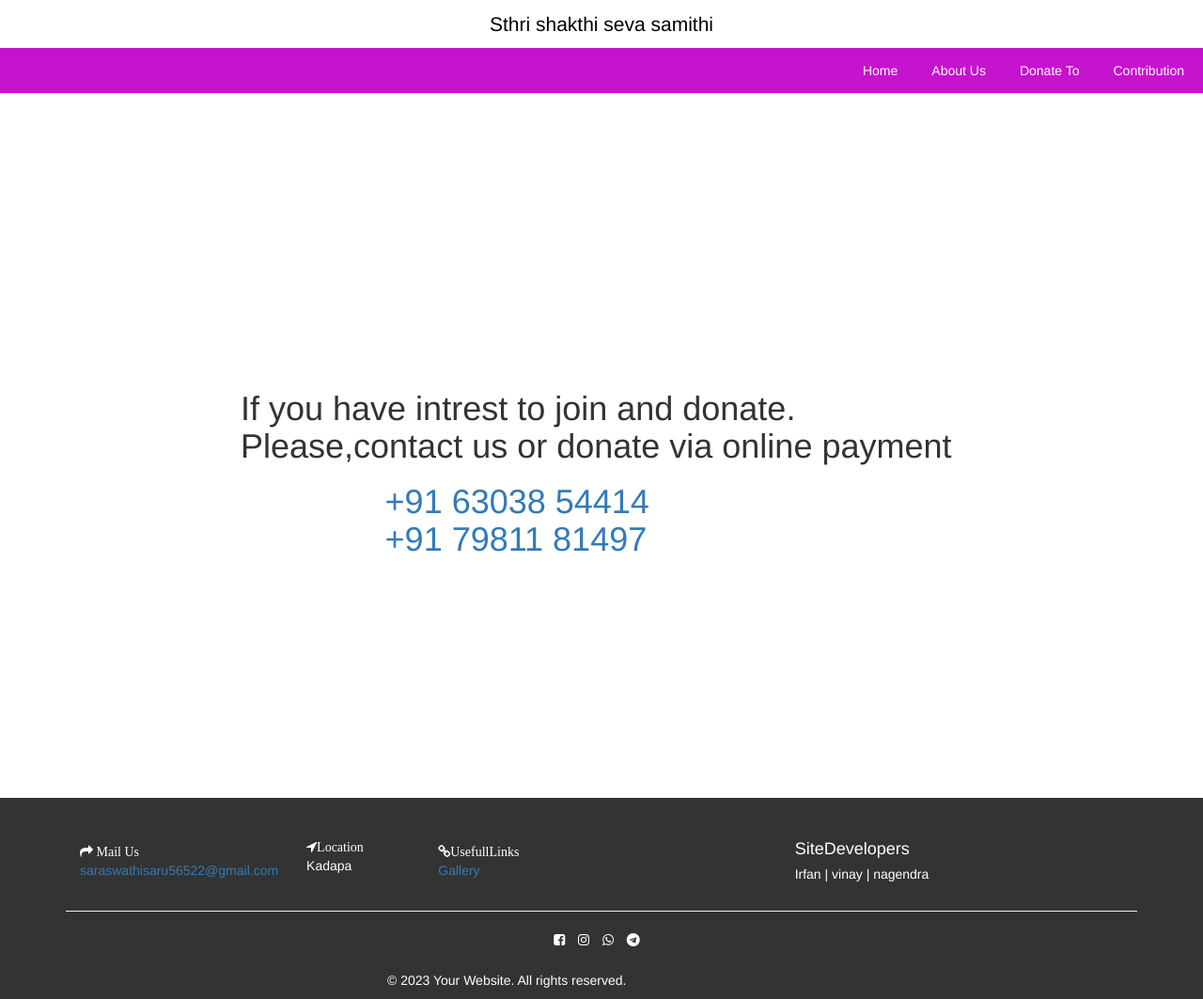
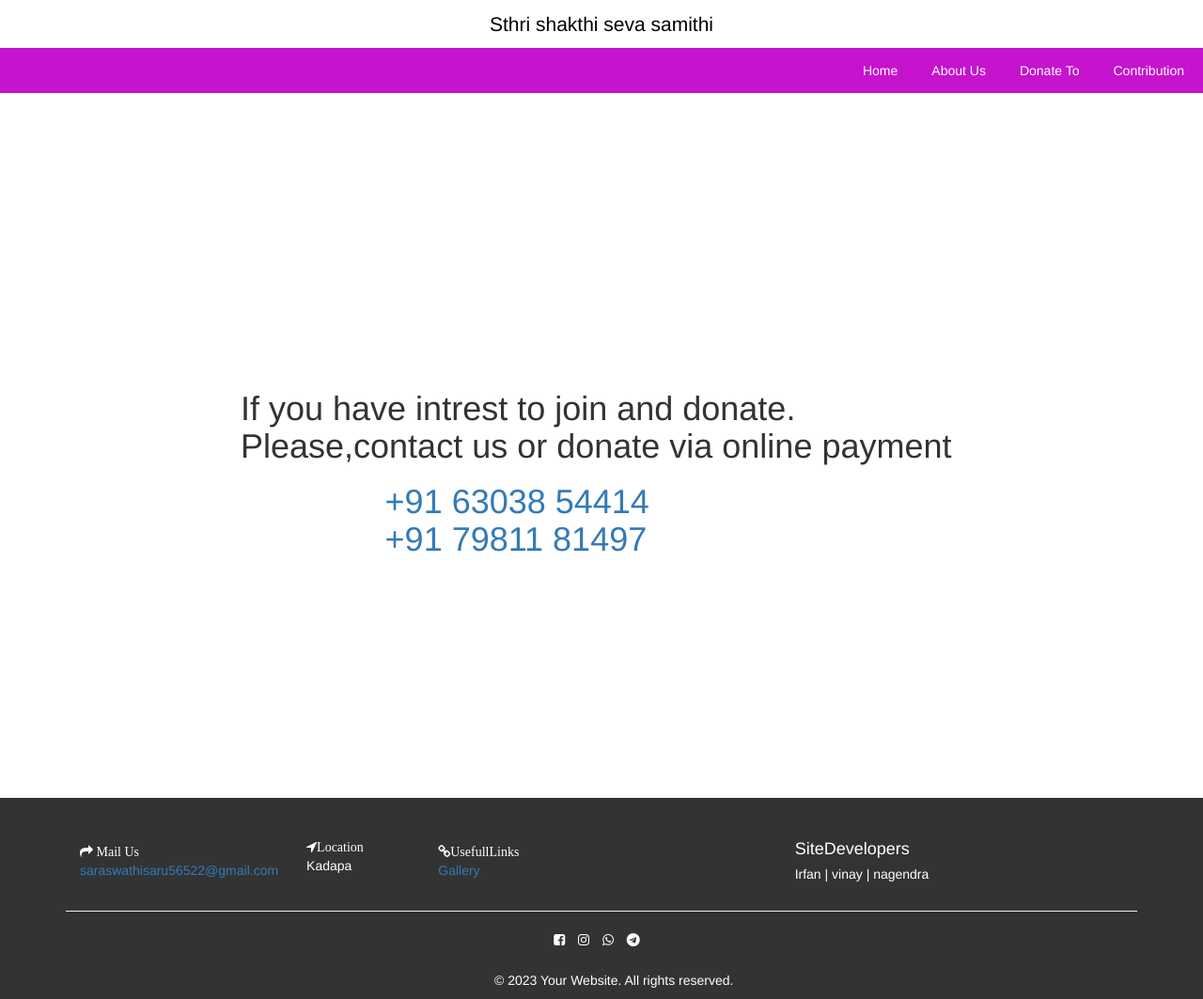
Before and after one commit to ENUKOLUnaga/sthrishaktidonors, a plain HTML site: page donate to.html in a window 1280 px wide. Shown: the whole page at 94% size. Drawn offline with nearby package versions, Linux system fonts and the light colour scheme.

Commit message:
donate to.html

```diff
--- a/donate to.html
+++ b/donate to.html
@@ -99,7 +99,7 @@
               <a href="https://www.telegram.com/" target="_blank"><i class="fa fa-telegram"></i></a>
               <!-- Add more social media icons and links as needed -->
           </div>
-        <p style="margin-left: 30%;">&copy; 2023 Your Website. All rights reserved.</p>
+        <p style="margin-left: 40%;">&copy; 2023 Your Website. All rights reserved.</p>
       </div>
 
   </footer>
```
